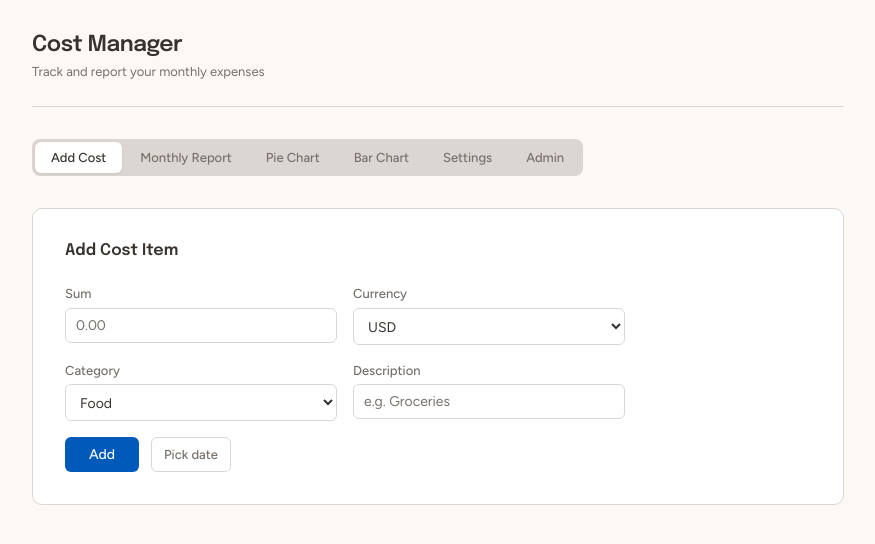
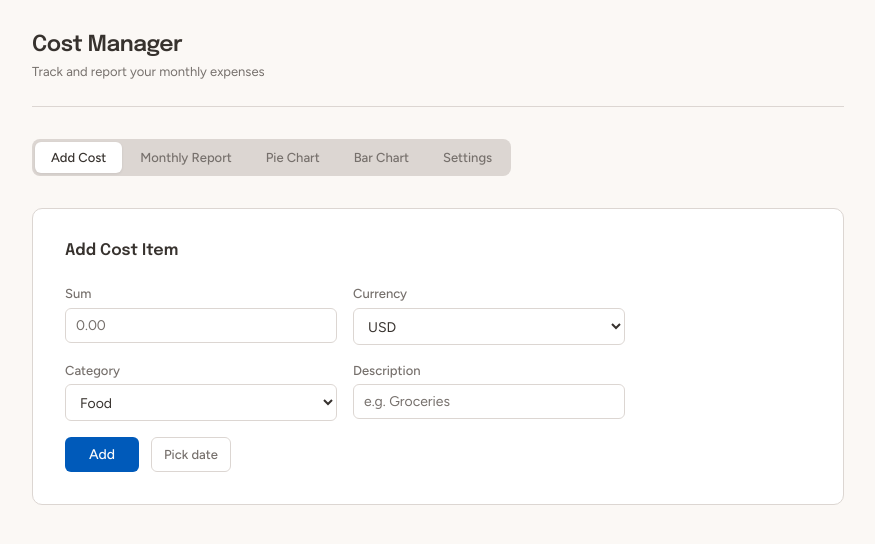
Before and after one commit to lidork/frontend_final_project, a React (Vite) app: page / in a window 1280 px wide. Shown: the top 544 px of the page, without its empty margins (202-1077 px from the left). Built offline with nearby package versions, Linux system fonts and the light colour scheme.

Commit message:
removed admin, added rates

```diff
--- /dev/null
+++ b/public/rates-high-ils.json
@@ -0,0 +1 @@
+{"USD":1,"GBP":0.6,"EURO":0.7,"ILS":4.2}
--- /dev/null
+++ b/public/rates-strong-gbp.json
@@ -0,0 +1 @@
+{"USD":1,"GBP":0.45,"EURO":0.7,"ILS":3.4}
--- /dev/null
+++ b/public/rates-weak-usd.json
@@ -0,0 +1 @@
+{"USD":1,"GBP":0.8,"EURO":0.9,"ILS":3.8}
--- a/src/App.jsx
+++ b/src/App.jsx
@@ -6,9 +6,8 @@ import MonthlyReport from './components/MonthlyReport';
 import PieChart from './components/PieChart';
 import BarChart from './components/BarChart';
 import Settings from './components/Settings';
-import AdminPanel from './components/AdminPanel';
 
-const TABS = ['Add Cost', 'Monthly Report', 'Pie Chart', 'Bar Chart', 'Settings', 'Admin'];
+const TABS = ['Add Cost', 'Monthly Report', 'Pie Chart', 'Bar Chart', 'Settings'];
 
 function App() {
   const [tab, setTab] = useState(0);
@@ -58,7 +57,6 @@ function App() {
           {tab === 2 && <PieChart customRatesUrl={customRatesUrl} />}
           {tab === 3 && <BarChart customRatesUrl={customRatesUrl} />}
           {tab === 4 && <Settings customRatesUrl={customRatesUrl} onSave={setCustomRatesUrl} />}
-          {tab === 5 && <AdminPanel customRatesUrl={customRatesUrl} />}
         </div>
       </div>
     </div>
```
